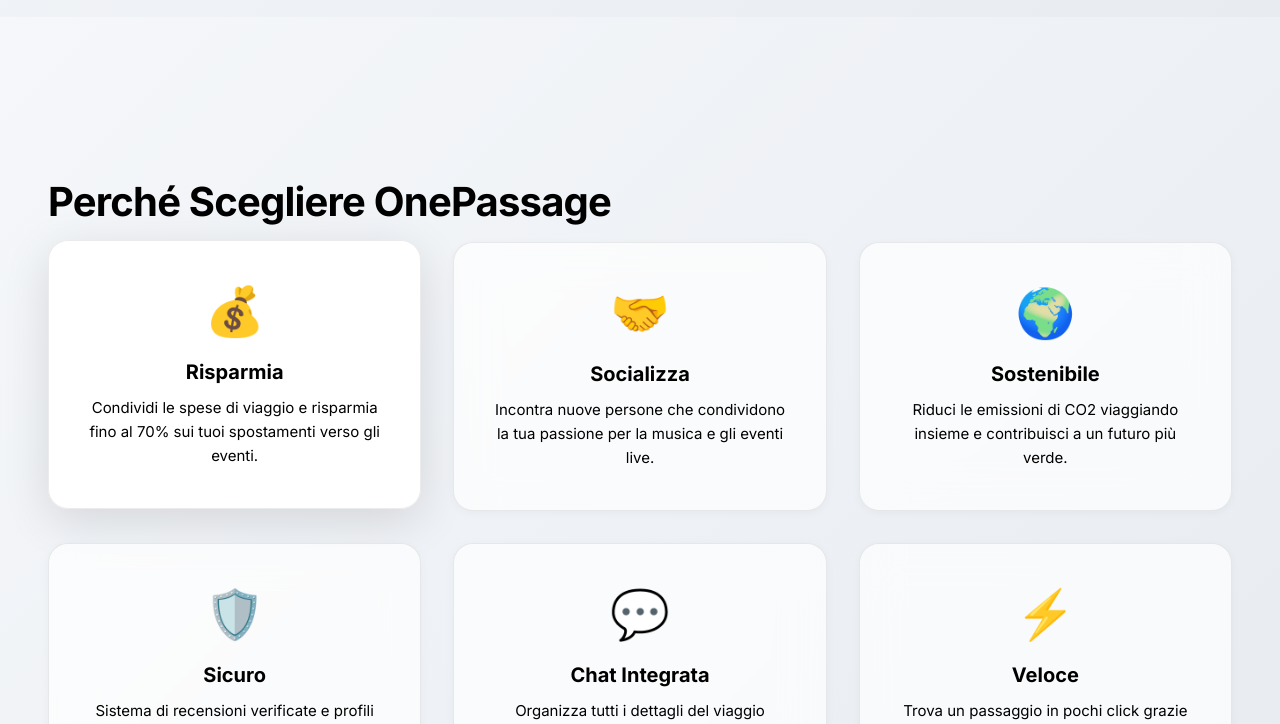
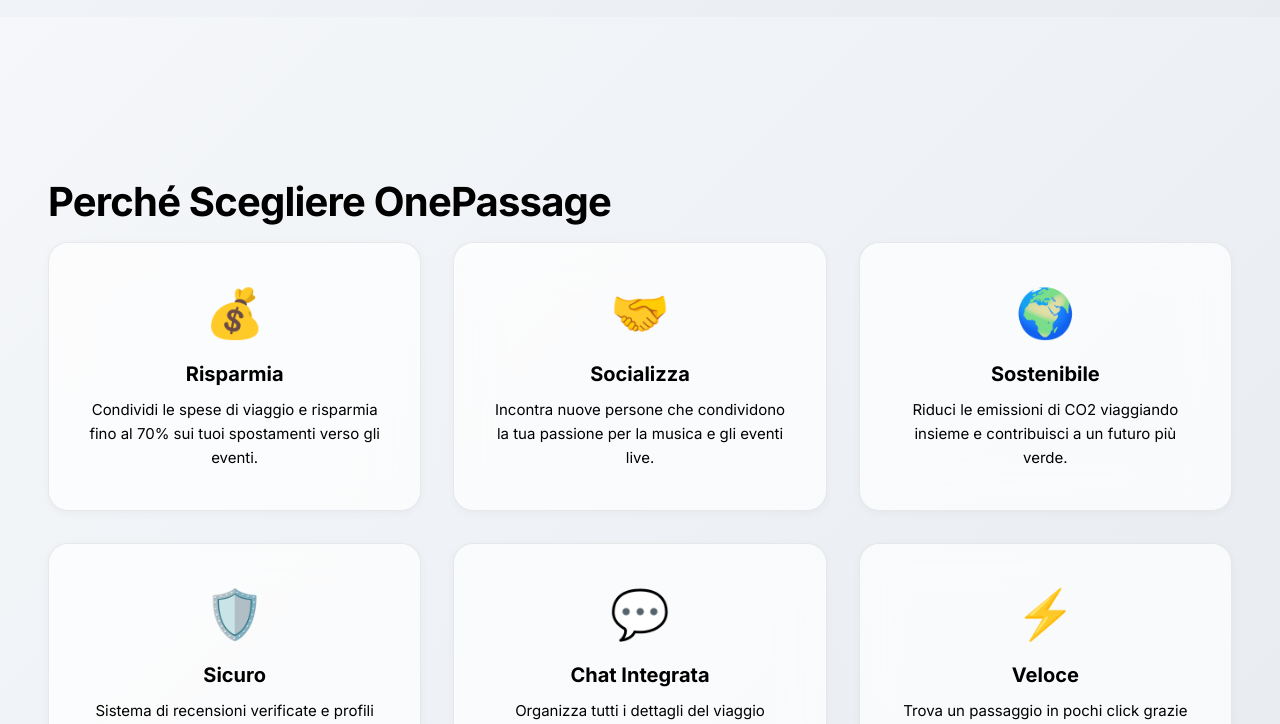
Before and after one commit to grygore7/onepassage, a PHP site: page /come-funziona.php in a window 1280 px wide, with the pointer over the restyled element. Shown: the part 1583-2307 px from the top of the page. Run offline with PHP 8.4, Linux system fonts and the light colour scheme.

Commit message:
Update design-system.css

```diff
--- a/css/design-system.css
+++ b/css/design-system.css
@@ -389,9 +389,9 @@ a:visited {
 }
 
 .card:hover {
-    background: var(--color-card-hover);
-    box-shadow: var(--shadow-lg);
-    transform: translateY(-2px);
+    background: var(--color-card-bg);
+    box-shadow: var(--shadow-sm);
+    transform: none;
 }
 
 /* ===================================
```
